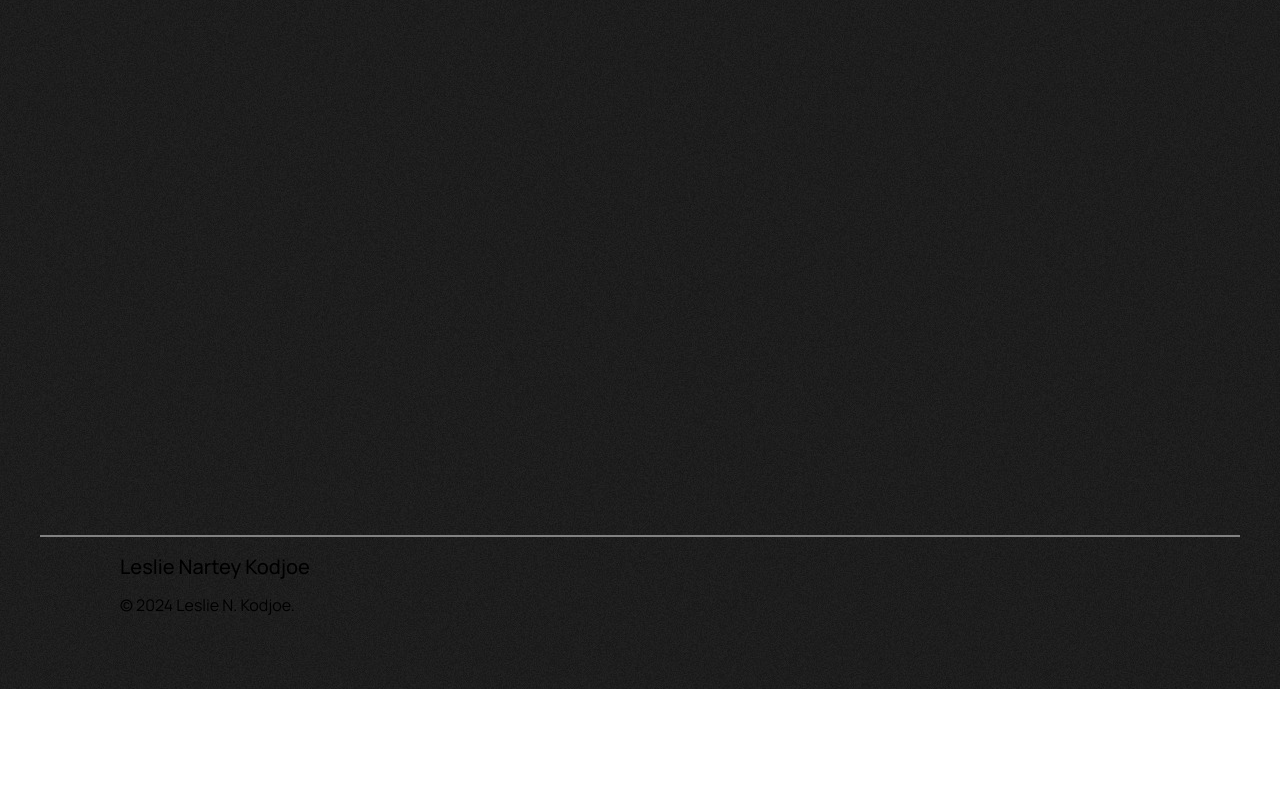
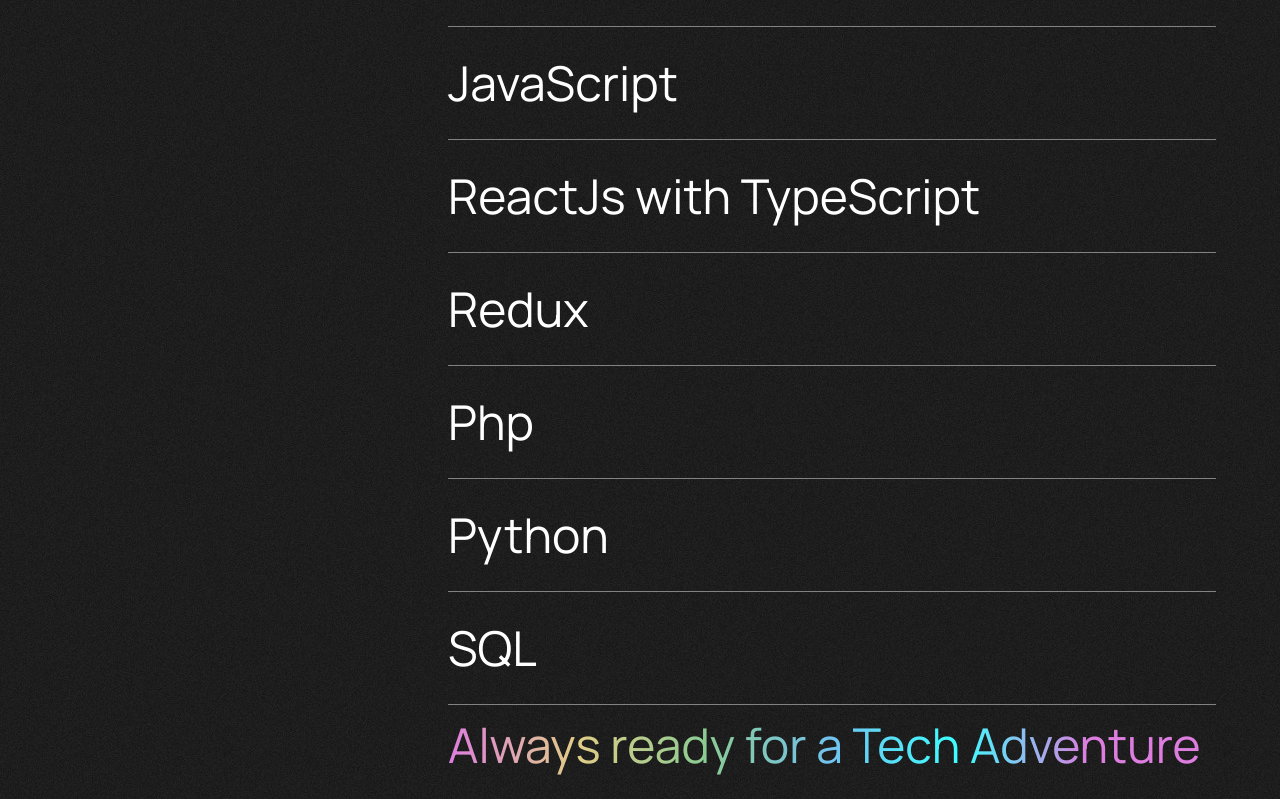
Before and after one commit to lesliekodjoe/lesliekodjoe.github.io, a Next.js app: page /about in a window 1280 px wide. Shown: the part 774-1573 px from the top of the page. Before the commit the page ends 1463 px from the top, so only its background shows below. Built offline with nearby package versions, Linux system fonts and the light colour scheme.

Commit message:
Footer and Connect section in about page

```diff
--- a/app/about/page.tsx
+++ b/app/about/page.tsx
@@ -25,6 +25,19 @@ const About = () => {
         <h1 className="text-[#BDBDBD] md:w-1/3 md:px-12 md:py-12 md:text-3xl">
           Tech Stack
         </h1>
+        <div className="mt-4 md:w-2/3">
+          {tech_stack.map((tech, index) => (
+            <div
+              key={index}
+              className="text-white py-4 border-b border-[#828282] md:text-5xl md:py-8"
+            >
+              {tech}
+            </div>
+          ))}
+          <div className="py-4 text-base bg-[linear-gradient(to_right,#DD7DDF,#E1CD86,#8BCB92,#71C2EF,#3BFFFF,#DD7DDF,#DD7DDF)] text-transparent bg-clip-text md:text-5xl">
+            Always ready for a Tech Adventure
+          </div>
+        </div>
       </div>
       {/* Connect Section */}
       <Connect />
```
